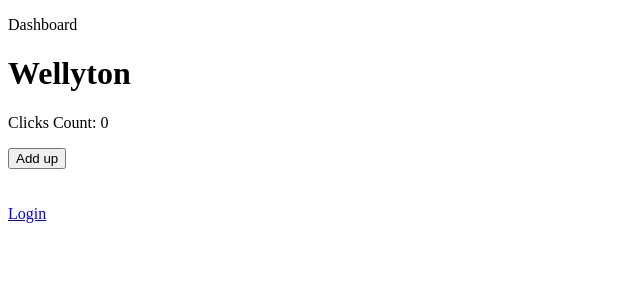
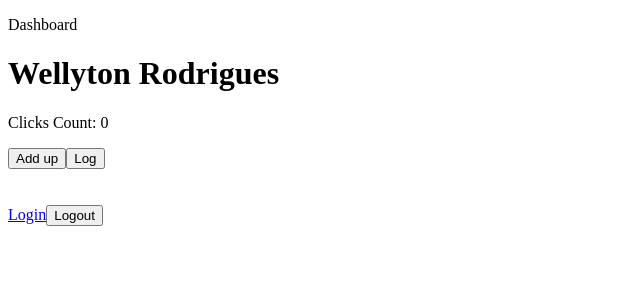
Before and after one commit to wellytonmrs/React, a React (Create React App) app: page /dashboard in a window 1280 px wide. Shown: the top 300 px of the page, without its empty margins (0-640 px from the left). Built offline with nearby package versions, Linux system fonts and the light colour scheme.

Commit message:
feat-10: create my first hook, adjust old context getters, using stating in the context

```diff
--- a/src/app/pages/dashboard/Dashboard.tsx
+++ b/src/app/pages/dashboard/Dashboard.tsx
@@ -1,28 +1,33 @@
-import { useContext, useRef } from "react";
+import { useRef } from "react";
 import { Link } from "react-router-dom";
-import { LoggedUserContext } from "../../shared/contexts";
+import { useLoggedUser } from "../../shared/hooks";
 
 export const Dashboard = () => {
 
     //useRef - has a way to store data without calling a rerender
-    const counterRef = useRef({ counter: 0 });
+    const counterRef = useRef(0);
 
     //access a context pre-set and shared
-    const loggedUserContext = useContext(LoggedUserContext);
+    const {userName, logout} = useLoggedUser();
 
     return (
         <div>
             <p>Dashboard</p>
 
-            <h1>{loggedUserContext.UserName}</h1>
+            <h1>{userName}</h1>
 
-            <p>Clicks Count: {counterRef.current.counter}</p>
-            <button onClick={() => counterRef.current.counter++}>
+            <p>Clicks Count: {counterRef.current}</p>
+            <button onClick={() => counterRef.current++}>
                 Add up
+            </button>
+            <button onClick={() => console.log(counterRef.current)}>
+               Log
             </button>
             <br /><br /><br />
 
             <Link to="/login">Login</Link>
+
+            <button onClick={logout}>Logout</button>
         </div>
     );
 }
--- a/src/app/pages/login/Login.tsx
+++ b/src/app/pages/login/Login.tsx
@@ -1,7 +1,7 @@
-import { useCallback, useContext, useEffect, useMemo, useRef, useState } from "react";
+import { useCallback, useEffect, useMemo, useRef, useState } from "react";
 import { InputLogin } from "./components/InputLogin";
 import { ButtonLogin } from "./components/ButtonLogin";
-import { LoggedUserContext } from "../../shared/contexts";
+import { useLoggedUser } from "../../shared/hooks";
 
 export const Login = () => {
 
@@ -33,12 +33,12 @@ export const Login = () => {
     }, [email]);
 
     //access a context pre-set and shared - non-structured
-    const {UserName} = useContext(LoggedUserContext);
+    const {userName} = useLoggedUser();
 
     return (
         <div>
             <form>
-                <h1>{UserName}</h1>
+                <h1>{userName}</h1>
 
                 <p>Count characters in the email is: {emailLength}</p>
 
--- a/src/app/shared/contexts/LoggedUser.tsx
+++ b/src/app/shared/contexts/LoggedUser.tsx
@@ -1,7 +1,8 @@
-import { createContext } from "react";
+import { createContext, useCallback, useEffect, useState } from "react";
 
 interface ILoggedUserData {
-    UserName: string;
+    userName: string;
+    logout: () => void;
 }
 interface ILoggedUserProps {
     children: React.ReactNode;
@@ -11,8 +12,20 @@ export const LoggedUserContext = createContext<ILoggedUserData>({} as ILoggedUse
 
 export const LoggedUserContextProvider: React.FC<ILoggedUserProps> = ({ children }) => {
 
+    const handleLogged = useCallback(() => {
+        console.log("Log out executed!!");
+    }, []);
+
+    const [name, setName] = useState('');
+
+    useEffect(() => {
+        setTimeout(() => {
+            setName('Wellyton Rodrigues');
+        }, 600);
+    });
+
     return (
-        <LoggedUserContext.Provider value={{ UserName: 'Wellyton' }}>
+        <LoggedUserContext.Provider value={{ userName: name, logout: handleLogged }}>
             {children}
         </LoggedUserContext.Provider>
     );
--- /dev/null
+++ b/src/app/shared/hooks/UseLoggedUser.ts
@@ -0,0 +1,8 @@
+import { useContext } from "react"
+import { LoggedUserContext } from "../contexts";
+
+//personalize react hook, that consume a context
+export const useLoggedUser = () => {
+    const context = useContext(LoggedUserContext);
+    return context;
+}
--- a/src/app/shared/hooks/index.ts
+++ b/src/app/shared/hooks/index.ts
@@ -1 +1 @@
-export {};
+export * from './UseLoggedUser';
```
